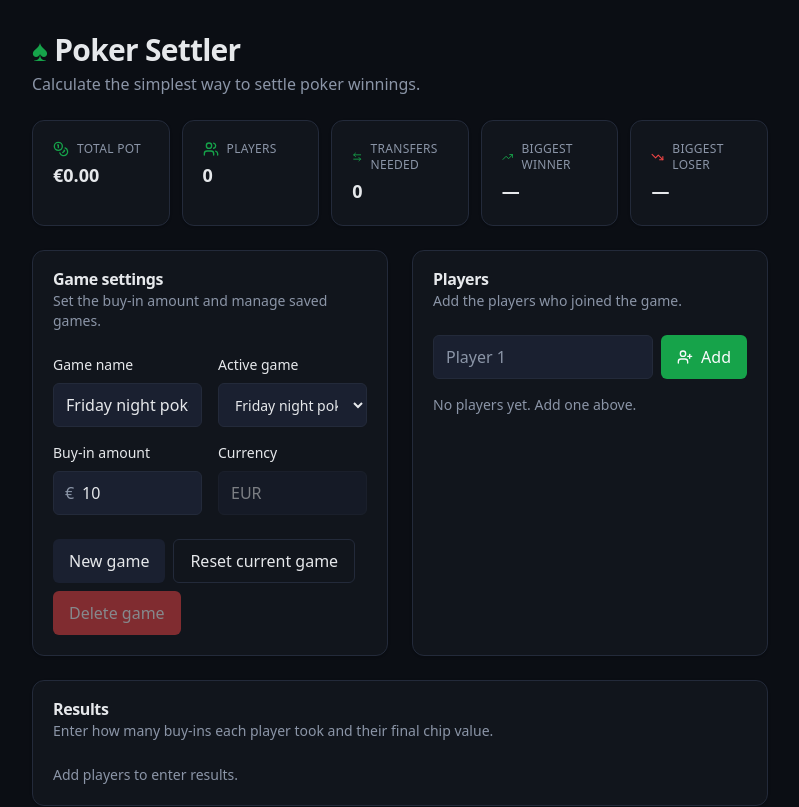
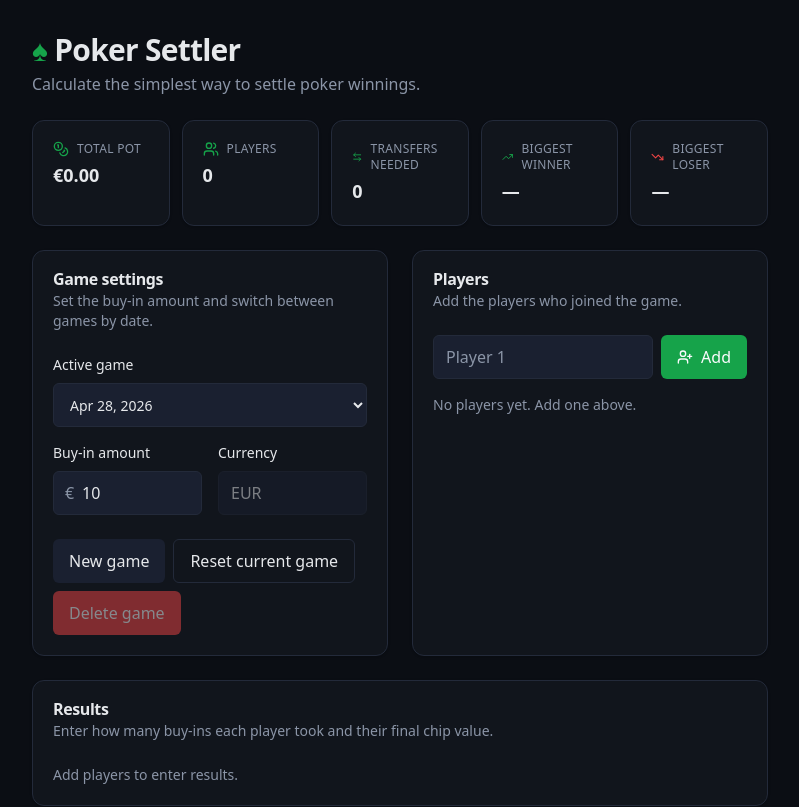
Before and after one commit to benjamindotdev/pokersettle, a React (Vite) app: page / in a window 1280 px wide. Shown: the top 807 px of the page, without its empty margins (240-1039 px from the left). Built offline with nearby package versions, Linux system fonts and the light colour scheme.

Commit message:
Show dates instead of game names; fix leading 0 in number inputs

```diff
--- a/src/App.tsx
+++ b/src/App.tsx
@@ -70,15 +70,13 @@ export default function App() {
     setActiveGameId(g.id);
   };
   const handleSelectGame = (id: string) => setActiveGameId(id);
-  const handleRenameGame = (name: string) =>
-    updateActive((g) => ({ ...g, name }));
   const handleResetGame = () => {
     if (!confirm("Reset this game? This will clear all players and results.")) return;
     updateActive((g) => ({ ...g, players: [] }));
   };
   const handleDeleteGame = () => {
     if (games.length <= 1) return;
-    if (!confirm(`Delete "${activeGame.name}"? This can't be undone.`)) return;
+    if (!confirm("Delete this game? This can't be undone.")) return;
     setGames((prev) => {
       const next = prev.filter((g) => g.id !== activeGameId);
       return next;
@@ -134,12 +132,10 @@ export default function App() {
           <GameSettingsPanel
             games={games}
             activeGameId={activeGame?.id ?? ""}
-            activeGameName={activeGame?.name ?? ""}
             settings={settings}
             onChangeBuyIn={handleChangeBuyIn}
             onSelectGame={handleSelectGame}
             onNewGame={handleNewGame}
-            onRenameGame={handleRenameGame}
             onResetGame={handleResetGame}
             onDeleteGame={handleDeleteGame}
           />
--- a/src/components/GameSettings.tsx
+++ b/src/components/GameSettings.tsx
@@ -11,10 +11,17 @@ interface Props {
   onChangeBuyIn: (amount: number) => void;
   onSelectGame: (id: string) => void;
   onNewGame: () => void;
-  onRenameGame: (name: string) => void;
   onResetGame: () => void;
   onDeleteGame: () => void;
-  activeGameName: string;
+}
+
+function formatGameDate(ts: number): string {
+  const d = new Date(ts);
+  return d.toLocaleDateString(undefined, {
+    year: "numeric",
+    month: "short",
+    day: "2-digit",
+  });
 }
 
 export function GameSettingsPanel({
@@ -24,28 +31,19 @@ export function GameSettingsPanel({
   onChangeBuyIn,
   onSelectGame,
   onNewGame,
-  onRenameGame,
   onResetGame,
   onDeleteGame,
-  activeGameName,
 }: Props) {
+  const sortedGames = [...games].sort((a, b) => b.createdAt - a.createdAt);
+
   return (
     <Card>
       <CardHeader>
         <CardTitle>Game settings</CardTitle>
-        <CardDescription>Set the buy-in amount and manage saved games.</CardDescription>
+        <CardDescription>Set the buy-in amount and switch between games by date.</CardDescription>
       </CardHeader>
       <CardContent className="grid gap-4 sm:grid-cols-2">
-        <div className="grid gap-2">
-          <Label htmlFor="game-name">Game name</Label>
-          <Input
-            id="game-name"
-            value={activeGameName}
-            onChange={(e) => onRenameGame(e.target.value)}
-            placeholder="Friday night poker"
-          />
-        </div>
-        <div className="grid gap-2">
+        <div className="grid gap-2 sm:col-span-2">
           <Label htmlFor="active-game">Active game</Label>
           <select
             id="active-game"
@@ -53,9 +51,9 @@ export function GameSettingsPanel({
             onChange={(e) => onSelectGame(e.target.value)}
             className="h-11 w-full rounded-md border border-border bg-input px-3 text-base sm:text-sm focus-visible:outline-none focus-visible:ring-2 focus-visible:ring-primary/50"
           >
-            {games.map((g) => (
+            {sortedGames.map((g) => (
               <option key={g.id} value={g.id}>
-                {g.name || "Untitled game"}
+                {formatGameDate(g.createdAt)}
               </option>
             ))}
           </select>
@@ -73,7 +71,9 @@ export function GameSettingsPanel({
               min={0}
               step="0.01"
               className="pl-7"
-              value={Number.isFinite(settings.buyInAmount) ? settings.buyInAmount : 0}
+              placeholder="0"
+              value={!Number.isFinite(settings.buyInAmount) || settings.buyInAmount === 0 ? "" : settings.buyInAmount}
+              onFocus={(e) => e.currentTarget.select()}
               onChange={(e) => {
                 const v = parseFloat(e.target.value);
                 onChangeBuyIn(Number.isFinite(v) ? v : 0);
--- a/src/components/PlayerTable.tsx
+++ b/src/components/PlayerTable.tsx
@@ -63,7 +63,9 @@ export function PlayerTable({ players, nets, onChangeBuyIns, onChangeFinalValue
                           pattern="[0-9]*"
                           min={0}
                           step={1}
-                          value={p.buyIns}
+                          placeholder="0"
+                          value={p.buyIns === 0 ? "" : p.buyIns}
+                          onFocus={(e) => e.currentTarget.select()}
                           onChange={(e) => {
                             const v = parseInt(e.target.value, 10);
                             onChangeBuyIns(p.id, Number.isFinite(v) && v >= 0 ? v : 0);
@@ -80,7 +82,9 @@ export function PlayerTable({ players, nets, onChangeBuyIns, onChangeFinalValue
                           inputMode="decimal"
                           min={0}
                           step="0.01"
-                          value={p.finalValue}
+                          placeholder="0"
+                          value={p.finalValue === 0 ? "" : p.finalValue}
+                          onFocus={(e) => e.currentTarget.select()}
                           onChange={(e) => {
                             const v = parseFloat(e.target.value);
                             onChangeFinalValue(p.id, Number.isFinite(v) && v >= 0 ? v : 0);
@@ -122,7 +126,9 @@ export function PlayerTable({ players, nets, onChangeBuyIns, onChangeFinalValue
                             inputMode="numeric"
                             min={0}
                             step={1}
-                            value={p.buyIns}
+                            placeholder="0"
+                            value={p.buyIns === 0 ? "" : p.buyIns}
+                            onFocus={(e) => e.currentTarget.select()}
                             onChange={(e) => {
                               const v = parseInt(e.target.value, 10);
                               onChangeBuyIns(p.id, Number.isFinite(v) && v >= 0 ? v : 0);
@@ -139,7 +145,9 @@ export function PlayerTable({ players, nets, onChangeBuyIns, onChangeFinalValue
                             inputMode="decimal"
                             min={0}
                             step="0.01"
-                            value={p.finalValue}
+                            placeholder="0"
+                            value={p.finalValue === 0 ? "" : p.finalValue}
+                            onFocus={(e) => e.currentTarget.select()}
                             onChange={(e) => {
                               const v = parseFloat(e.target.value);
                               onChangeFinalValue(p.id, Number.isFinite(v) && v >= 0 ? v : 0);
```
